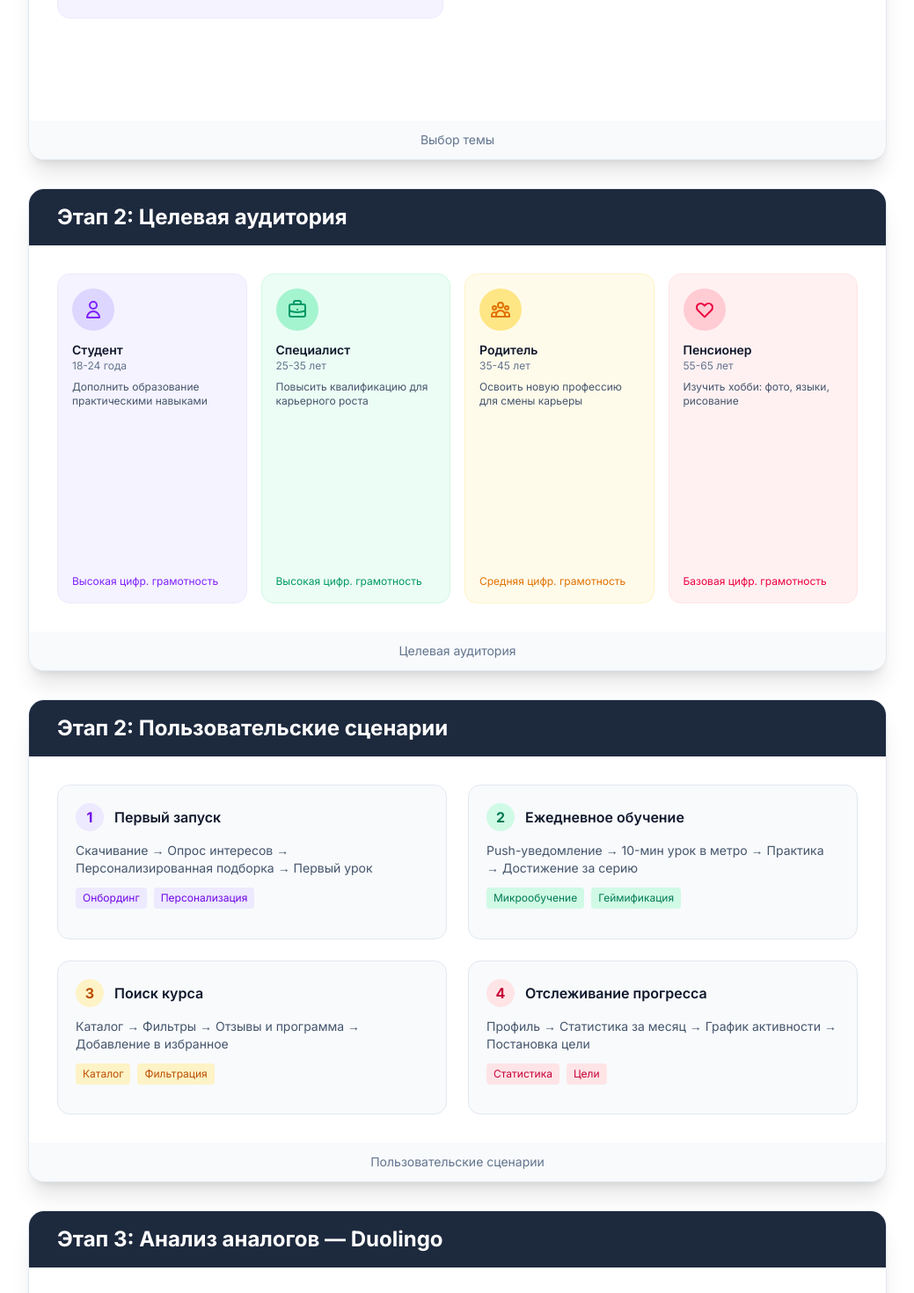
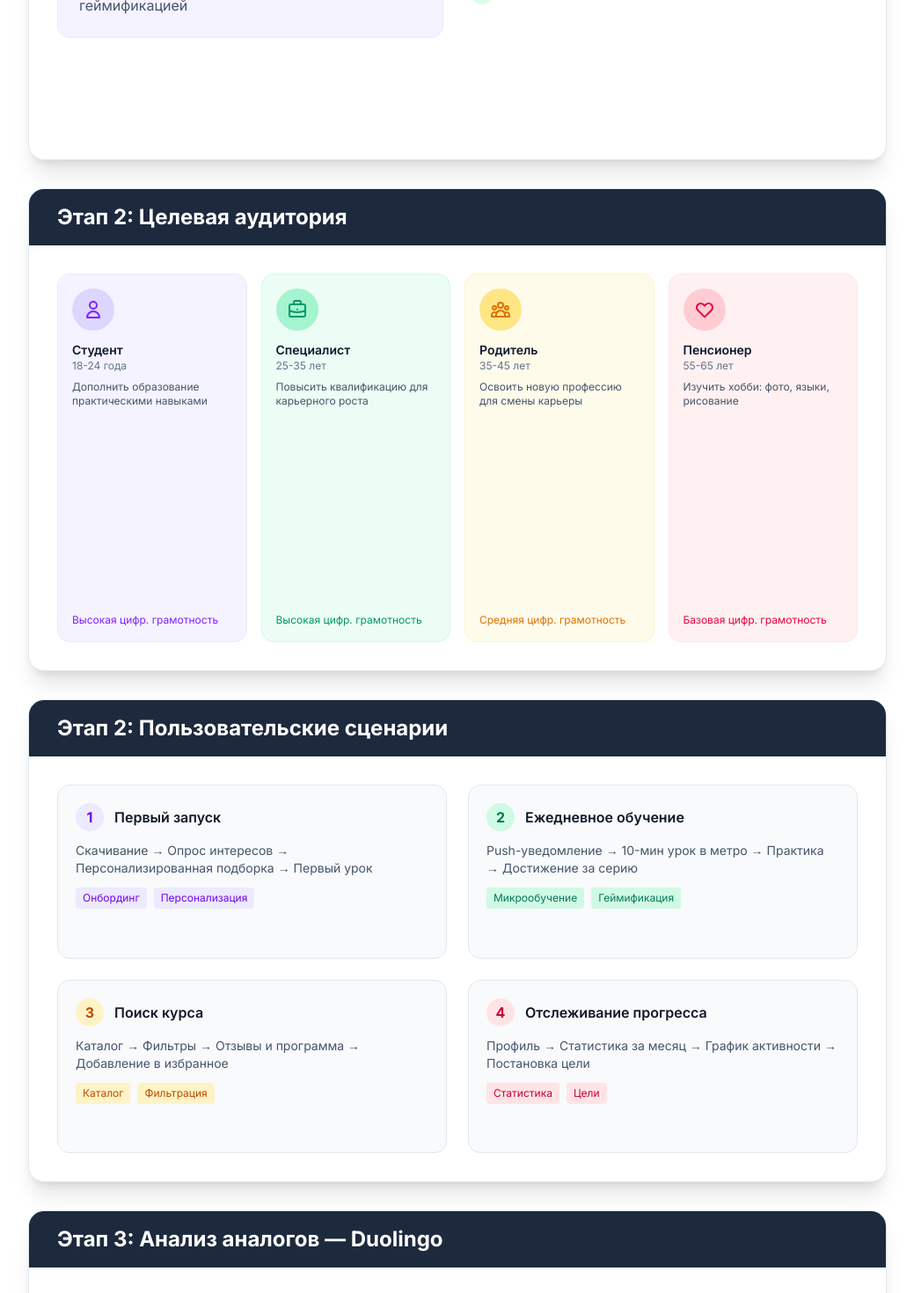
Before and after one commit to SecondNiceee/vir, a Next.js app: page /pdf1 in a window 1280 px wide. Shown: the part 1060-2530 px from the top of the page at 88% size, without its empty margins (120-1159 px from the left). Built offline with nearby package versions, Linux system fonts and the light colour scheme.

Commit message:
feat: remove print-hidden section titles from Pdf1Page

```diff
--- a/app/pdf1/page.tsx
+++ b/app/pdf1/page.tsx
@@ -84,9 +84,6 @@ export default function Pdf1Page() {
                 </div>
               </div>
             </div>
-            <div className="bg-slate-50 px-6 py-3 text-center text-slate-500 text-sm print:hidden">
-              Выбор темы
-            </div>
           </div>
 
           {/* Слайд 3 */}
@@ -133,9 +130,6 @@ export default function Pdf1Page() {
                   <p className="text-xs text-rose-600 mt-2">Базовая цифр. грамотность</p>
                 </div>
               </div>
-            </div>
-            <div className="bg-slate-50 px-6 py-3 text-center text-slate-500 text-sm print:hidden">
-              Целевая аудитория
             </div>
           </div>
 
@@ -192,9 +186,6 @@ export default function Pdf1Page() {
                 </div>
               </div>
             </div>
-            <div className="bg-slate-50 px-6 py-3 text-center text-slate-500 text-sm print:hidden">
-              Пользовательские сценарии
-            </div>
           </div>
 
           {/* Слайд 5 */}
@@ -237,9 +228,6 @@ export default function Pdf1Page() {
                   <img src="/images/duolingo-screenshot.png" alt="Duolingo интерфейс" className="h-full w-full object-cover" />
                 </div>
               </div>
-            </div>
-            <div className="bg-slate-50 px-6 py-3 text-center text-slate-500 text-sm print:hidden">
-              Анализ Duolingo
             </div>
           </div>
 
@@ -284,9 +272,6 @@ export default function Pdf1Page() {
                 </div>
               </div>
             </div>
-            <div className="bg-slate-50 px-6 py-3 text-center text-slate-500 text-sm print:hidden">
-              Анализ Stepic
-            </div>
           </div>
 
           {/* Слайд 6.1 — Sololearn */}
@@ -329,9 +314,6 @@ export default function Pdf1Page() {
                   <img src="/images/sololearn-screenshot.png" alt="Sololearn интерфейс" className="h-full w-full object-cover" />
                 </div>
               </div>
-            </div>
-            <div className="bg-slate-50 px-6 py-3 text-center text-slate-500 text-sm print:hidden">
-              Слайд 6.1 из 10 — Анализ Sololearn
             </div>
           </div>
 
@@ -378,9 +360,6 @@ export default function Pdf1Page() {
                 </tbody>
               </table>
             </div>
-            <div className="bg-slate-50 px-6 py-3 text-center text-slate-500 text-sm print:hidden">
-              Сравнительная таблица
-            </div>
           </div>
 
           {/* Слайд 8 */}
@@ -418,9 +397,6 @@ export default function Pdf1Page() {
                   </ul>
                 </div>
               </div>
-            </div>
-            <div className="bg-slate-50 px-6 py-3 text-center text-slate-500 text-sm print:hidden">
-              Выводы
             </div>
           </div>
 
@@ -464,9 +440,6 @@ export default function Pdf1Page() {
                 </div>
               </div>
             </div>
-            <div className="bg-slate-50 px-6 py-3 text-center text-slate-500 text-sm">
-              <p>Figma: <a href="https://www.figma.com/design/drgb5K6Uy1RSZPrIkdSa2b/Untitled?node-id=0-1&t=DqGdWAbo1FMVYyst-1" target="_blank" rel="noopener noreferrer" className="underline hover:text-slate-700">https://www.figma.com/design/drgb5K6Uy1RSZPrIkdSa2b/Untitled?node-id=0-1&t=DqGdWAbo1FMVYyst-1</a></p>
-            </div>
           </div>
 
         </div>
```
